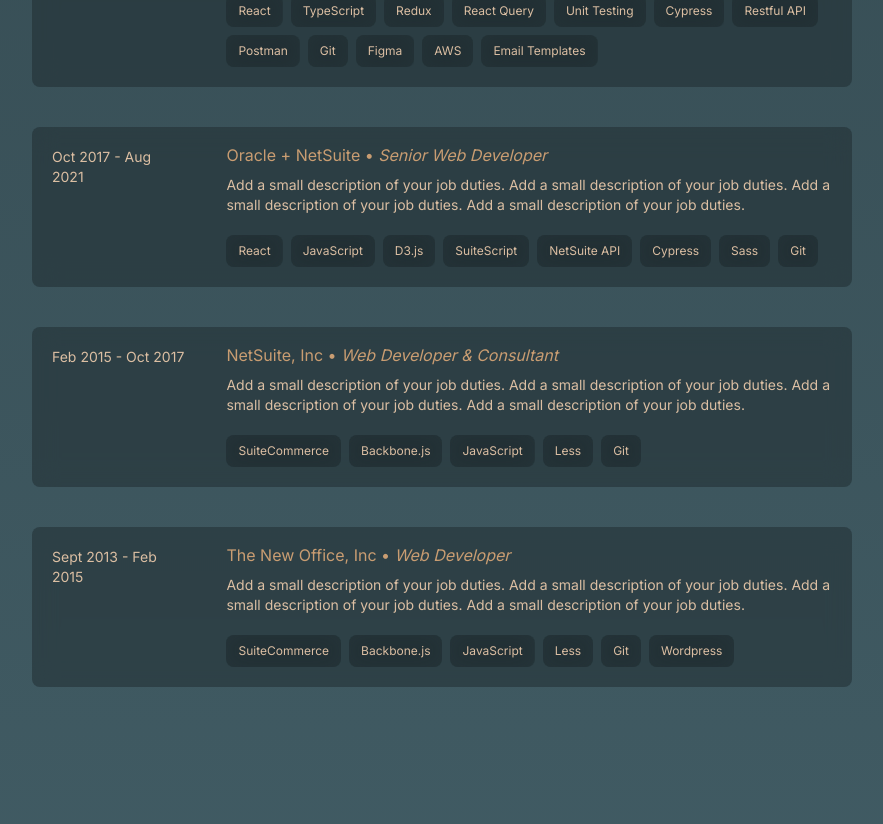
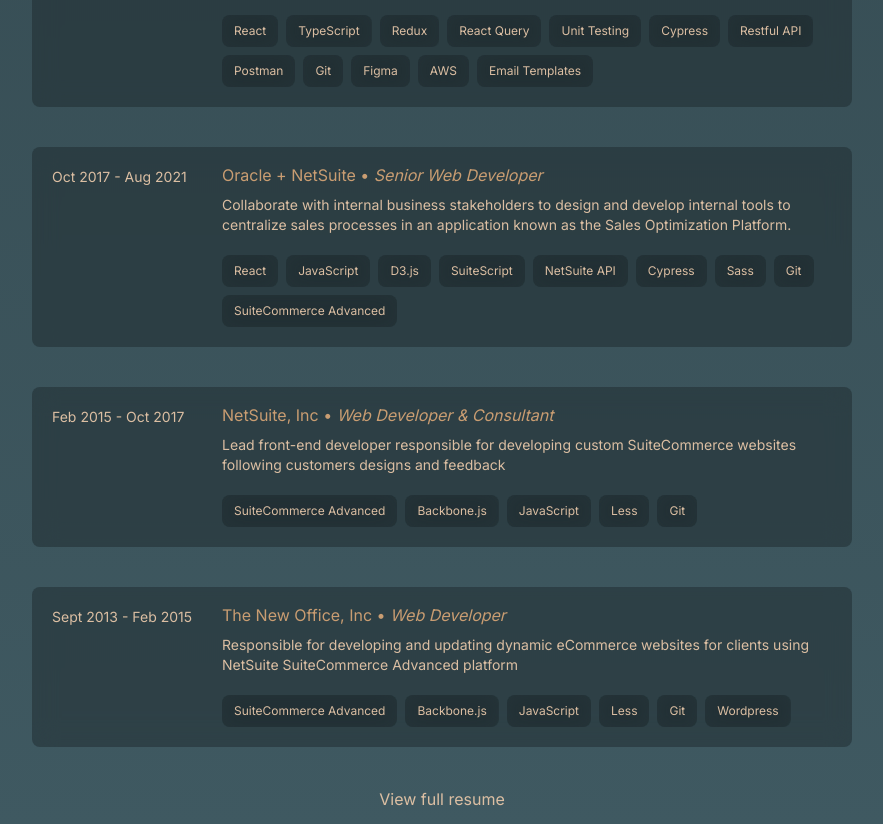
Before and after one commit to imgarcia/portfolio-nextjs, a Next.js app: page / in a window 1280 px wide. Shown: the part 2356-3180 px from the top of the page, without its empty margins (198-1081 px from the left). Built offline with nearby package versions, Linux system fonts and the light colour scheme.

Commit message:
minor updates to footer links and refactored experience cards

```diff
--- /dev/null
+++ b/app/components/experience-card.tsx
@@ -0,0 +1,75 @@
+'use client'
+
+import { Experience } from '@/constants'
+import Link from 'next/link'
+
+const Card = ({
+  startDate,
+  endDate,
+  companyName,
+  jobTitle,
+  description,
+  techStack,
+}: Omit<Experience, 'companyUrl'>) => {
+  return (
+    <div
+      key={companyName}
+      className="flex flex-col gap-5 md:flex-row p-5 badge hover:bg-dark-2 hover:shadow-lg hover:-translate-y-1"
+    >
+      <div className="text-sm w-[150px] flex-grow-0 flex-shrink-0">
+        {startDate} - {endDate}
+      </div>
+      <div className="flex flex-col">
+        <h3 className="text-md text-brown-1 leading-none mb-3">
+          {companyName} • <span className="italic">{jobTitle}</span>
+        </h3>
+        <p className="text-sm">{description}</p>
+        <div className="flex flex-wrap gap-2 mt-5">
+          {techStack.map((tech: string) => (
+            <div key={tech} className="badge text-xs px-3 py-2">
+              {tech}
+            </div>
+          ))}
+        </div>
+      </div>
+    </div>
+  )
+}
+
+const ExperienceCard = ({
+  companyUrl,
+  startDate,
+  endDate,
+  companyName,
+  jobTitle,
+  description,
+  techStack,
+}: Experience) => {
+  if (companyUrl) {
+    return (
+      <Link href={companyUrl} target="_blank">
+        <Card
+          startDate={startDate}
+          endDate={endDate}
+          companyName={companyName}
+          jobTitle={jobTitle}
+          description={description}
+          techStack={techStack}
+        />
+      </Link>
+    )
+  }
+
+  return (
+    <Card
+      startDate={startDate}
+      endDate={endDate}
+      companyName={companyName}
+      jobTitle={jobTitle}
+      description={description}
+      techStack={techStack}
+    />
+  )
+}
+
+export default ExperienceCard
--- a/app/components/experience.tsx
+++ b/app/components/experience.tsx
@@ -1,4 +1,6 @@
 import { experiences } from '@/constants'
+import ExperienceCard from './experience-card'
+import Link from 'next/link'
 
 const Experience = () => {
   return (
@@ -9,29 +11,17 @@ const Experience = () => {
       <h2 className="section-title">Experience</h2>
       <div className="flex flex-col gap-10">
         {experiences.map((exp) => (
-          <div
-            key={exp.companyName}
-            className="flex flex-col gap-5 md:flex-row md:gap-10 justify-between p-5 badge hover:bg-dark-2 hover:shadow-lg hover:-translate-y-1"
-          >
-            <div className="text-sm w-[250px]">
-              {exp.startDate} - {exp.endDate}
-            </div>
-            <div>
-              <h3 className="text-md text-brown-1 leading-none mb-3">
-                {exp.companyName} •{' '}
-                <span className="italic">{exp.jobTitle}</span>
-              </h3>
-              <p className="text-sm">{exp.description}</p>
-              <div className="flex flex-wrap gap-2 mt-5">
-                {exp.techStack.map((tech) => (
-                  <div key={tech} className="badge text-xs px-3 py-2">
-                    {tech}
-                  </div>
-                ))}
-              </div>
-            </div>
-          </div>
+          <ExperienceCard key={exp.companyName} {...exp} />
         ))}
+      </div>
+      <div className="flex-center">
+        <Link
+          href="/docs/MG-Resume-2024.pdf"
+          target="_blank"
+          className="text-brown-5 hover:text-brown-1"
+        >
+          View full resume
+        </Link>
       </div>
     </section>
   )
--- a/app/components/footer.tsx
+++ b/app/components/footer.tsx
@@ -9,18 +9,21 @@ const Footer = () => {
         {currentYear} - Handcrafted by me using{' '}
         <Link
           href="https://code.visualstudio.com/"
-          className="font-semibold text-brown-1"
+          className="font-semibold text-brown-1 hover:hover:text-brown-5"
         >
           Visual Studio Code
         </Link>
         ,{' '}
-        <Link href="https://nextjs.org/" className="font-semibold text-brown-1">
+        <Link
+          href="https://nextjs.org/"
+          className="font-semibold text-brown-1 hover:hover:text-brown-5"
+        >
           Next.js
         </Link>{' '}
         and{' '}
         <Link
           href="https://tailwindcss.com/"
-          className="font-semibold text-brown-1"
+          className="font-semibold text-brown-1 hover:hover:text-brown-5"
         >
           Tailwind CSS
         </Link>
--- a/app/layout.tsx
+++ b/app/layout.tsx
@@ -5,7 +5,8 @@ import './globals.css'
 const inter = Inter({ subsets: ['latin'] })
 
 export const metadata: Metadata = {
-  title: "Mario Garcia's Portfolio | Software Engineer | Frontend Engineer",
+  title:
+    'Mario Garcia Portfolio | Software Engineer | Frontend Engineer | Web Developer',
   description: '---',
 }
 
--- a/constants/index.ts
+++ b/constants/index.ts
@@ -28,14 +28,25 @@ export const skills = [
   'Figma',
 ]
 
-export const experiences = [
+export type Experience = {
+  companyUrl?: string
+  startDate: string
+  endDate: string
+  companyName: string
+  jobTitle: string
+  description: string
+  techStack: string[]
+}
+
+export const experiences: Experience[] = [
   {
+    companyUrl: 'https://www.extend.com/',
     startDate: 'Aug 2021',
     endDate: 'Dec 2023',
     companyName: 'Extend, Inc',
     jobTitle: 'Senior Software Engineer',
     description:
-      'Add a small description of your job duties. Add a small description of your job duties. Add a small description of your job duties. Add a small description of your job duties.',
+      'Collaborate with product and design teams to create new features for our consumer facing merchant portal and internal admin portal based on customer feedback and business stakeholder needs.',
     techStack: [
       'React',
       'TypeScript',
@@ -52,12 +63,13 @@ export const experiences = [
     ],
   },
   {
+    companyUrl: 'https://www.suitesuccessvalue.com/',
     startDate: 'Oct 2017',
     endDate: 'Aug 2021',
     companyName: 'Oracle + NetSuite',
     jobTitle: 'Senior Web Developer',
     description:
-      'Add a small description of your job duties. Add a small description of your job duties. Add a small description of your job duties. Add a small description of your job duties.',
+      'Collaborate with internal business stakeholders to design and develop internal tools to centralize sales processes in an application known as the Sales Optimization Platform.',
     techStack: [
       'React',
       'JavaScript',
@@ -67,26 +79,36 @@ export const experiences = [
       'Cypress',
       'Sass',
       'Git',
+      'SuiteCommerce Advanced',
     ],
   },
   {
+    companyUrl:
+      'https://www.netsuite.com/portal/products/ecommerce/products/ecommerce.shtml',
     startDate: 'Feb 2015',
     endDate: 'Oct 2017',
     companyName: 'NetSuite, Inc',
     jobTitle: 'Web Developer & Consultant',
     description:
-      'Add a small description of your job duties. Add a small description of your job duties. Add a small description of your job duties. Add a small description of your job duties.',
-    techStack: ['SuiteCommerce', 'Backbone.js', 'JavaScript', 'Less', 'Git'],
+      'Lead front-end developer responsible for developing custom SuiteCommerce websites following customers designs and feedback',
+    techStack: [
+      'SuiteCommerce Advanced',
+      'Backbone.js',
+      'JavaScript',
+      'Less',
+      'Git',
+    ],
   },
   {
+    companyUrl: '',
     startDate: 'Sept 2013',
     endDate: 'Feb 2015',
     companyName: 'The New Office, Inc',
     jobTitle: 'Web Developer',
     description:
-      'Add a small description of your job duties. Add a small description of your job duties. Add a small description of your job duties. Add a small description of your job duties.',
+      'Responsible for developing and updating dynamic eCommerce websites for clients using NetSuite SuiteCommerce Advanced platform',
     techStack: [
-      'SuiteCommerce',
+      'SuiteCommerce Advanced',
       'Backbone.js',
       'JavaScript',
       'Less',
```
Also changed, not shown: 1 other file (tests, documents, lock files or other folders).
